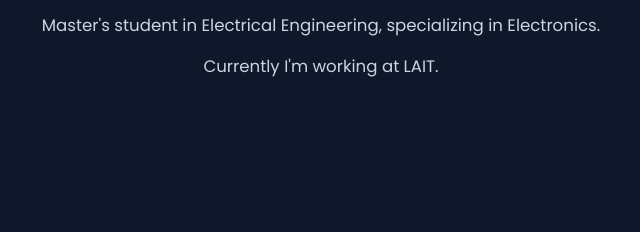
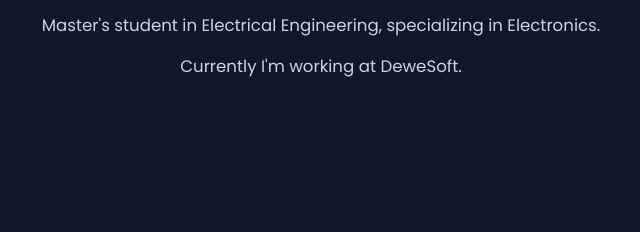
Before and after one commit to prijateljtim/prijateljtim.github.io, a plain HTML site: page index.html in a window 1280 px wide. Shown: the part 267-499 px from the top of the page, 319-959 px from the left. Drawn offline with Linux system fonts and the light colour scheme.

Commit message:
Update current employer from LAIT to DeweSoft

```diff
--- a/index.html
+++ b/index.html
@@ -31,7 +31,7 @@
     <section class="hero">
       <h1>Hello, I'm <span>Tim Prijatelj</span></h1>
       <p>Master's student in Electrical Engineering, specializing in Electronics.</p>
-      <p>Currently I'm working at LAIT.</p>
+      <p>Currently I'm working at DeweSoft.</p>
     </section>
 
     <section class="skills">
```
